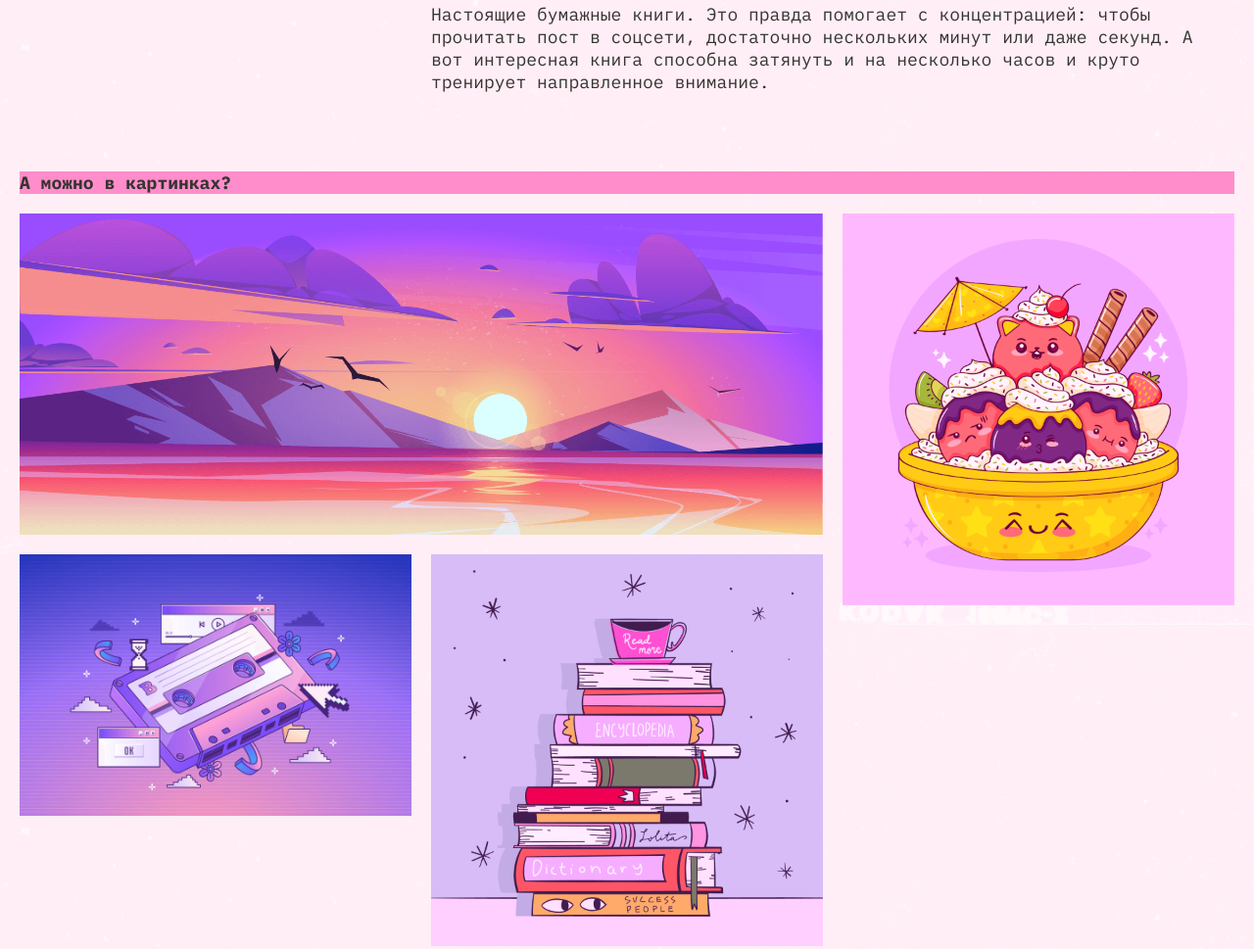
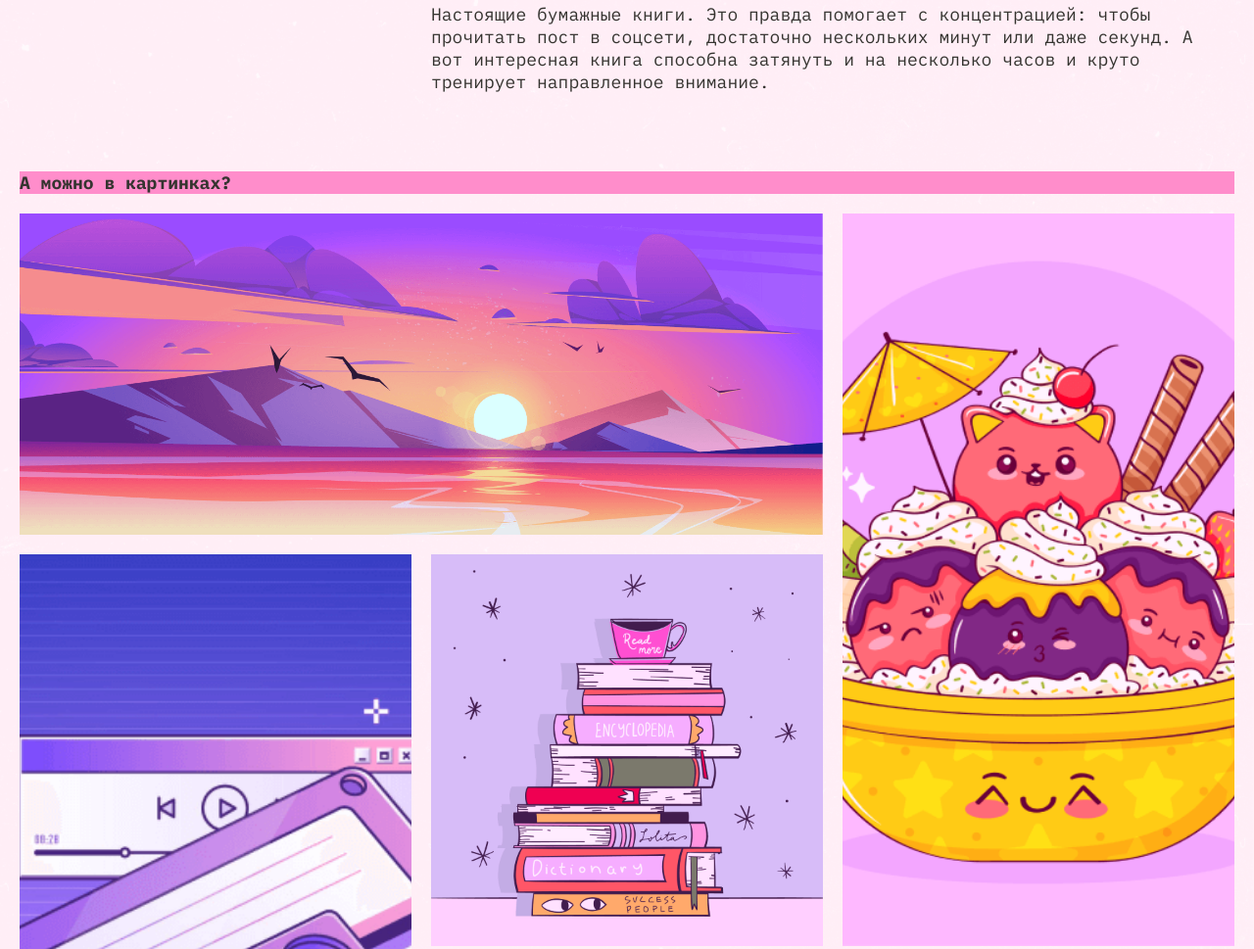
Before and after one commit to BongoBongo78/slozhno-sosredotochitsya-fd, a plain HTML site: page index.html in a window 1280 px wide. Shown: the part 2562-3531 px from the top of the page at 98% size. Drawn offline with Linux system fonts and the light colour scheme.

Commit message:
Версия 4

```diff
--- a/styles/style.css
+++ b/styles/style.css
@@ -536,8 +536,7 @@
 
   /* Увеличенные отступы основного контейнера */
   .main {
-    padding-left: 20px;
-    padding-right: 20px;
+    padding: 0 20px 10px;
   }
 
   /* Позиция REC на ширине 768px+ */
@@ -609,13 +608,20 @@
     gap: 20px;
     grid-auto-flow: dense;
     height: auto;
-    padding: 0 0 60px;
+    padding: 0 0 55px;
   }
 
   .main .gallery__title {
     grid-column: 1 / 7;
     grid-row: 1;
     margin: 0;
+  }
+
+  /* Карточки галереи должны растягиваться по высоте своей грид-области */
+  .gallery__item {
+    width: 100%;
+    height: 100%;
+    grid-auto-rows: 120px;
   }
 
   /* Размеры карточек галереи наследуются из 768+ */
@@ -796,10 +802,6 @@
     row-gap: 10px;
   }
 
-  .footer {
-    padding: 20px;
-  }
-
   /* Десктоп: доп. правки tips */
 
   .section-tips__grid {
```
Also changed, not shown: index.html (+1 -2 lines), 1 other file.
